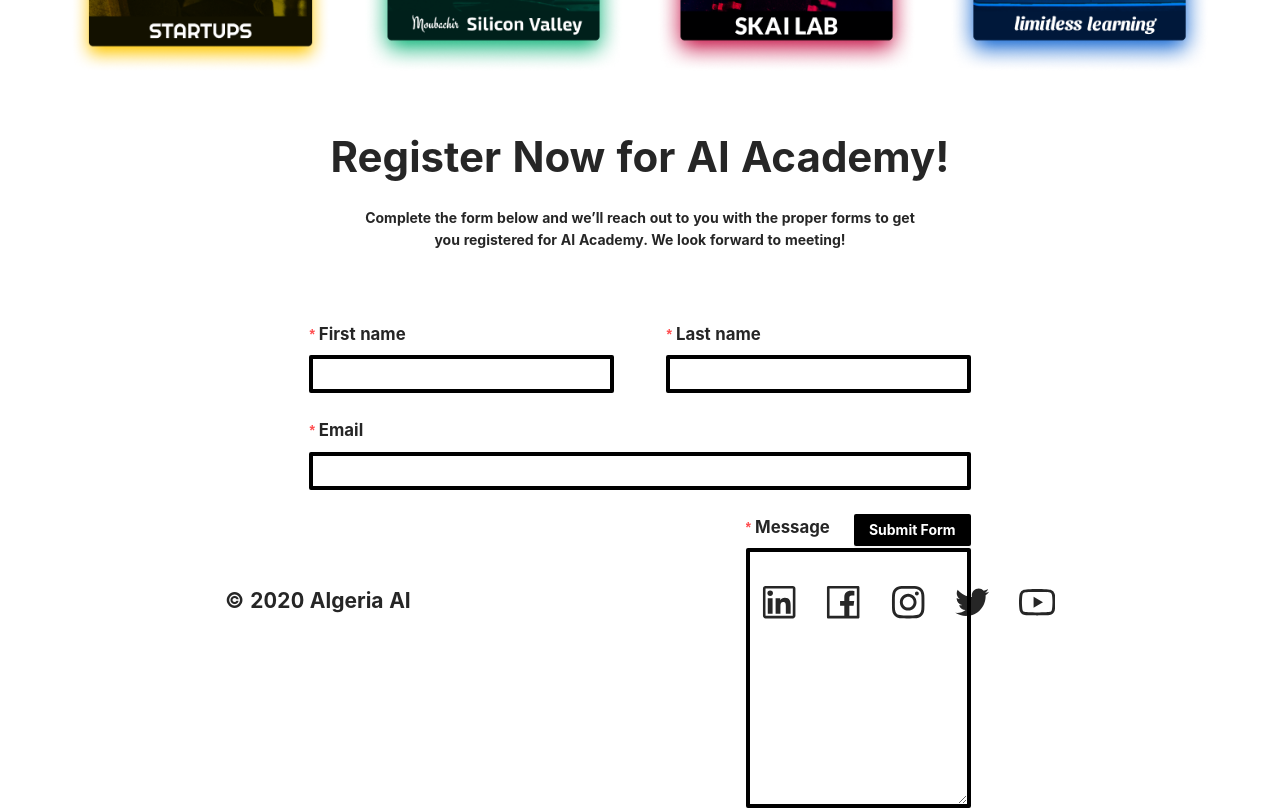
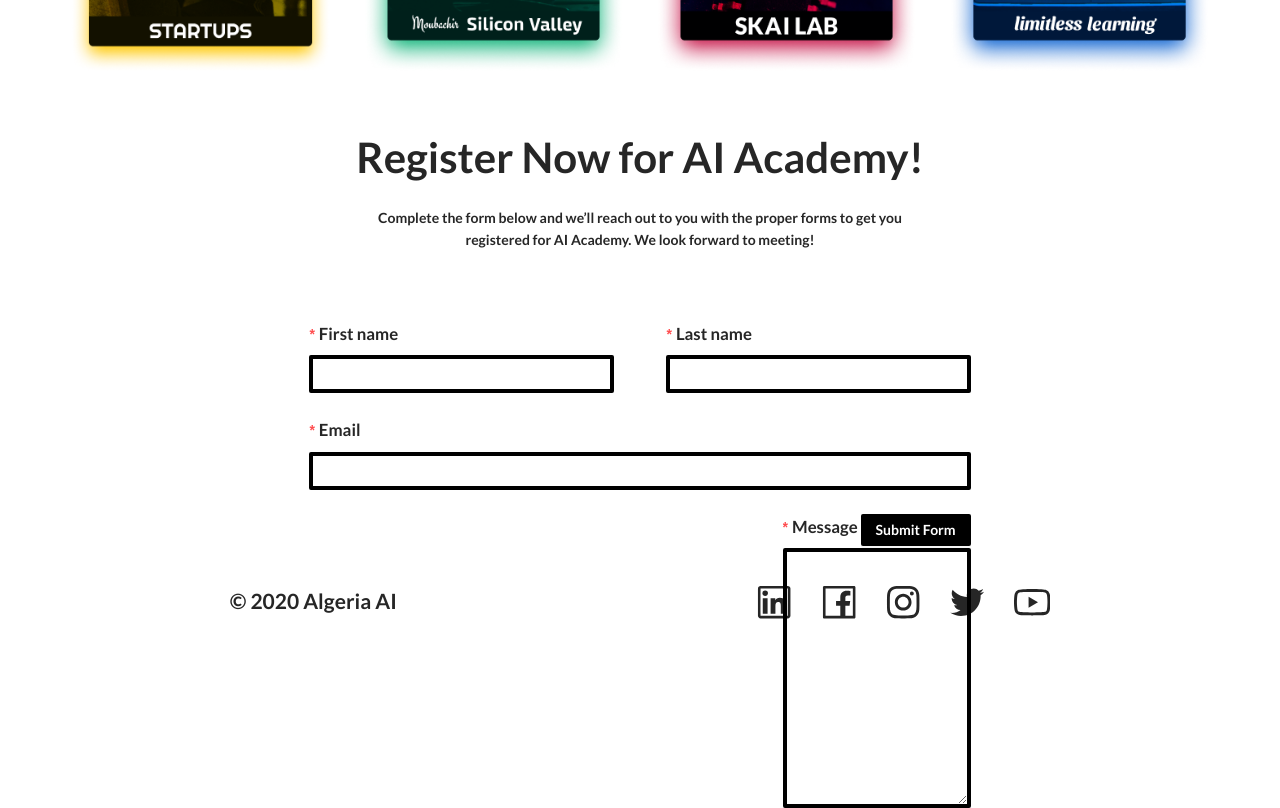
Before and after one commit to Skai-lab/algeria-ai, a React (Create React App) app: page / in a window 1280 px wide. Shown: the part 560-1368 px from the top of the page. Built offline with nearby package versions, Linux system fonts and the light colour scheme.

Commit message:
feat: lato as the our main font

```diff
--- a/src/index.css
+++ b/src/index.css
@@ -1,45 +1,49 @@
+@import url("https://fonts.googleapis.com/css2?family=Lato:ital,wght@0,300;0,700;0,900;1,300;1,400;1,700;1,900&display=swap");
+
 body {
     margin: 0;
-  font-family: -apple-system, BlinkMacSystemFont, 'Segoe UI', 'Roboto', 'Oxygen',
-    'Ubuntu', 'Cantarell', 'Fira Sans', 'Droid Sans', 'Helvetica Neue',
-    sans-serif;
     -webkit-font-smoothing: antialiased;
     -moz-osx-font-smoothing: grayscale;
 }
 
+body *{
+  font-family: "Lato",-apple-system, BlinkMacSystemFont, "Segoe UI", "Roboto",
+  "Oxygen", "Ubuntu", "Cantarell", "Fira Sans", "Droid Sans",
+  "Helvetica Neue", sans-serif;
+}
+
 code {
-  font-family: source-code-pro, Menlo, Monaco, Consolas, 'Courier New',
+    font-family: source-code-pro, Menlo, Monaco, Consolas, "Courier New",
         monospace;
 }
 
-label{
+label {
     font-weight: bolder;
     font-size: larger !important;
 }
 
-#contact-form-submit-message-container{
+#contact-form-submit-message-container {
     position: relative;
 }
 
-#contact-form-submit-message-container .ant-row:last-child{
-  position:absolute !important;
+#contact-form-submit-message-container .ant-row:last-child {
+    position: absolute !important;
     top: 88% !important;
     left: auto;
     right: 0;
 }
 
-.ant-input{
+.ant-input {
     border: black solid 0.3em !important;
 }
 
-button[type=submit]{
+button[type="submit"] {
     background-color: black;
     border: black;
     font-weight: bold;
     font-size: 1em;
 }
 
-button[type=submit]:hover{
+button[type="submit"]:hover {
     background-color: rgb(29, 27, 27);
-
 }
```
Lines whose indentation alone changed are shown as unchanged.
